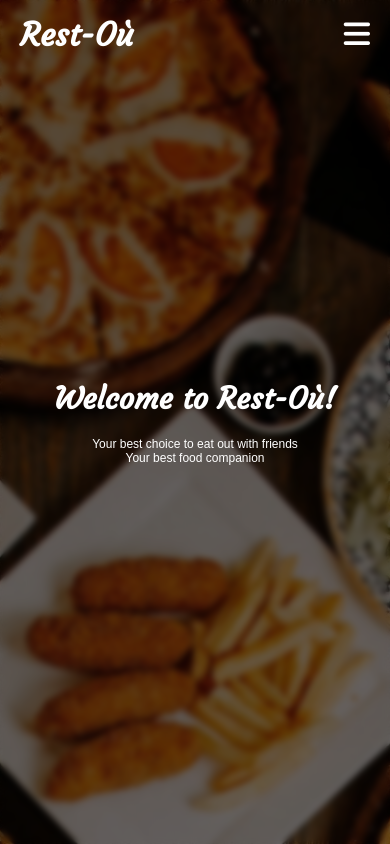
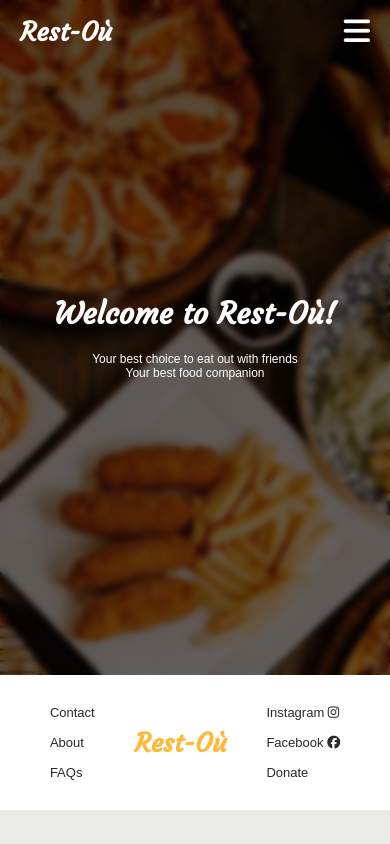
Before and after one commit to ali-chamas/Restaurant-Website-Team-11-Project, a plain HTML site: page index.html in a window 390 px wide. Drawn offline with Linux system fonts and the light colour scheme.

Commit message:
added-footer

```diff
--- a/index.html
+++ b/index.html
@@ -43,14 +43,30 @@
 
     <section class="hero-section  w-full">
          <div class="flex column gap center text-white">
-            <h1 class=" special-font  h1-size">Welcome to Rest-Où!
+            <h1 class="special-font  h1-size">Welcome to Rest-Où!
             </h1>
             <p>Your best choice to eat out with friends <br>Your best food companion</p>
          </div>
 
     </section>
 
-
+    <footer class="flex w-full  align-center justify-evenly">
+        <div class="flex column">
+            <a href="/" >Contact</a>
+            <a href="/">About</a>
+            <a href="/">FAQs</a>
+        </div>
+        <div class="flex">
+            <h1 class="special-font ">
+              Rest-Où
+            </h1>
+        </div>
+        <div class="flex column">
+            <a href="/">Instagram <i class="fa-brands fa-instagram"></i></a>
+            <a href="/">Facebook <i class="fa-brands fa-facebook"></i></a>
+            <a href="/">Donate</a>
+        </div>
+    </footer>
 
 </body>
 </html>
--- a/styles/index.css
+++ b/styles/index.css
@@ -7,6 +7,7 @@
 
 body{
     background-color:#eaeae7 ;
+    overflow-x: hidden;
 }
 
 a{
@@ -36,6 +37,44 @@ nav a:hover{
     font-size: 30px;
 }
 
+footer{
+    padding: 30px 35px;
+    background-color: white;
+}
+footer >div{
+    gap: 15px;
+}
+footer a{
+    color: black;
+}
+footer h1{
+    color: #ffb936;
+}
+footer a:hover{
+    opacity: 0.85;
+
+}
+footer >div a{
+    font-size: 15px;
+    color: rgb(41, 41, 41);
+}
+
+@media (max-width:768px){
+    header h1{
+        font-size: 26px;
+    }
+    nav a{
+        font-size: 13px;
+    }
+
+    footer h1{
+        font-size: 26px;
+    }
+    footer >div a{
+        font-size: 13px;
+    }
+}
+
 @media (max-width:500px) {
 
     header{
@@ -48,4 +87,7 @@ nav a:hover{
     .mobile-menu{
         display: block;
     }
+    footer{
+        padding: 30px 10px;
+    }
 }
--- a/styles/pages/hero.css
+++ b/styles/pages/hero.css
@@ -3,7 +3,6 @@
    width: 100vw;
    background-size: cover;
    background-position: center;
-   overflow: hidden;
    z-index: -1;
    background-image: url('../../assets/hero-section/background-img.jpg');
 
@@ -20,8 +19,13 @@
     text-align: center;
 }
 
-@media (max-width:600px){
+@media (max-width:768px){
+
+   .hero-section{
+    height: 80vh;
+   }
     .hero-section p{
         font-size: 12px;
     }
+
 }
--- a/styles/utilities.css
+++ b/styles/utilities.css
@@ -56,7 +56,7 @@
     font-size: 50px;
 }
 
-@media (max-width:600px){
+@media (max-width:768px){
 
     .h1-size{
     font-size: 30px;
```
